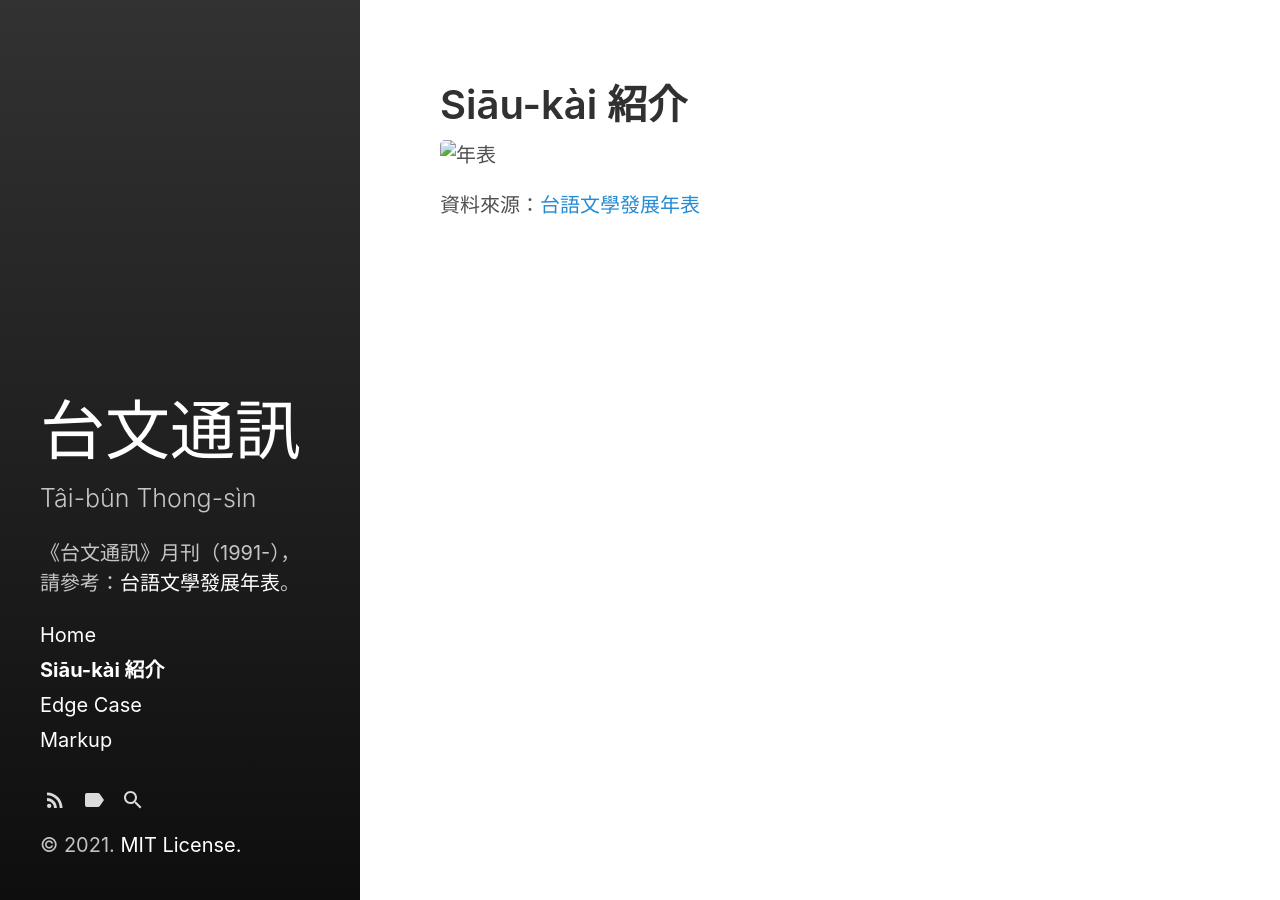
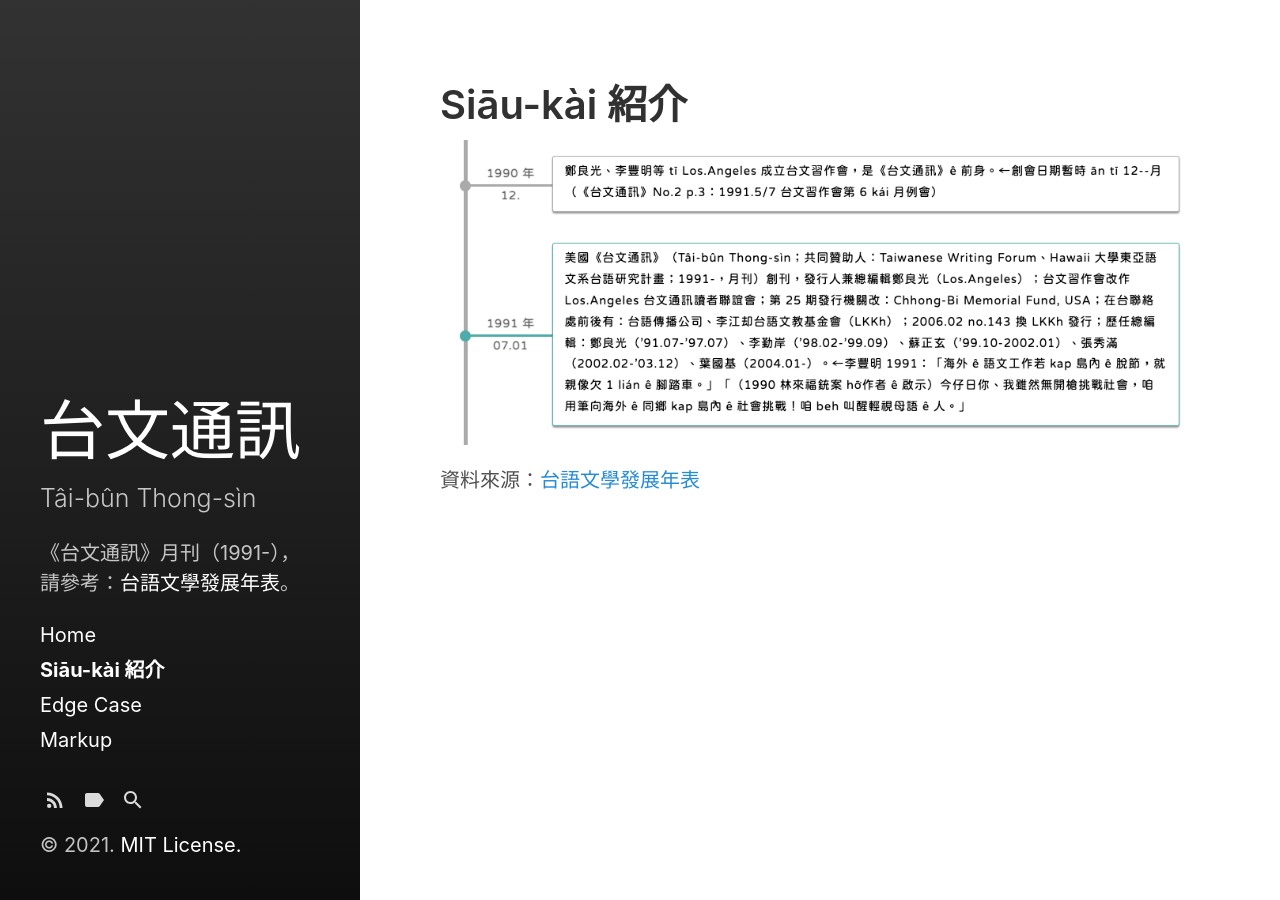
Before and after one commit to TaibunThongsin/TaibunThongsin, a Jekyll site: the page built from docs/about.md, in a window 1280 px wide. Built offline with Jekyll 4.4.1, drawn with Linux system fonts in a browser that asks for light colours.

Commit message:
Update about.md

```diff
--- a/docs/about.md
+++ b/docs/about.md
@@ -4,6 +4,6 @@
 sidebar_link: true
 ---
 
-![年表](./_screenshots/nipio.png?raw=true)
+![年表](https://github.com/TaibunThongsin/TaibunThongsin/blob/main/docs/_screenshots/nipio.png?raw=true)
 
 資料來源：[台語文學發展年表](http://tgbhsuliau.nmtl.gov.tw/opencms/library/timeline/?sort=asc&sy=1990&ey=1991&keyword=%E5%8F%B0%E6%96%87%E9%80%9A%E8%A8%8A)
```
